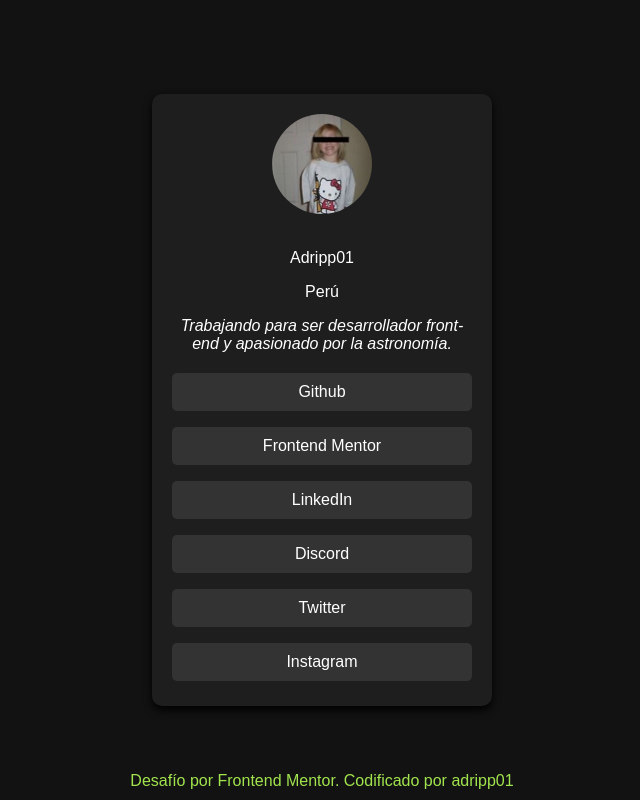
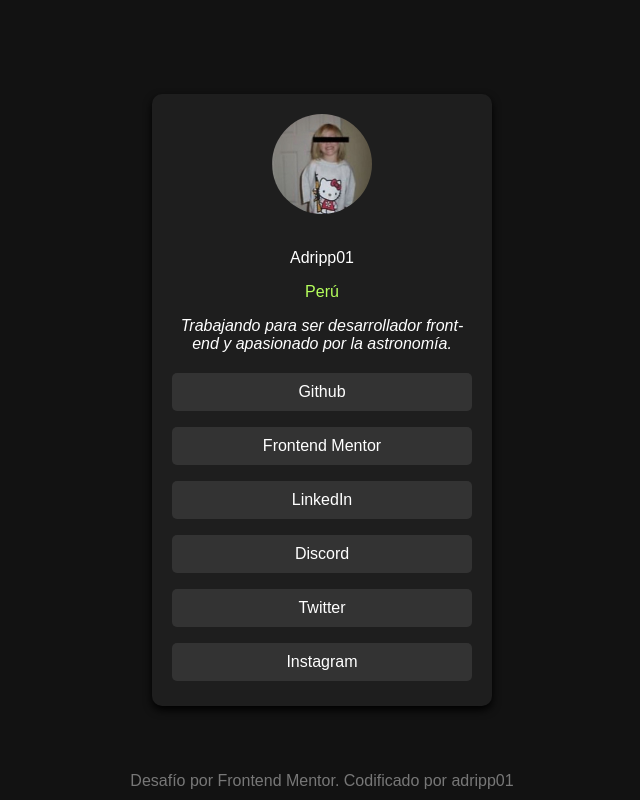
Before and after one commit to esnoball123q/My-profile, a plain HTML site: page index.html in a window 1280 px wide. Shown: the whole page, without its empty margins (318-958 px from the left). Drawn offline with Linux system fonts and the light colour scheme.

Commit message:
Update style.css

```diff
--- a/style.css
+++ b/style.css
@@ -15,7 +15,7 @@
     padding: 20px;
     border-radius: 10px;
     text-align: center;
-    box-shadow: 0 4px 8px rgba(0, 0, 0, 1);
+    box-shadow: 0 4px 8px rgba(0, 0, 0, 02);
     width: 300px;
 }
 
@@ -31,7 +31,7 @@
 }
 
 .location {
-    color: #fff;
+    color: #b5ff5c;
 }
 
 .bio {
@@ -67,5 +67,4 @@
 
 footer p {
     margin: 0;
-    color: #A1E44D;
 }
```
